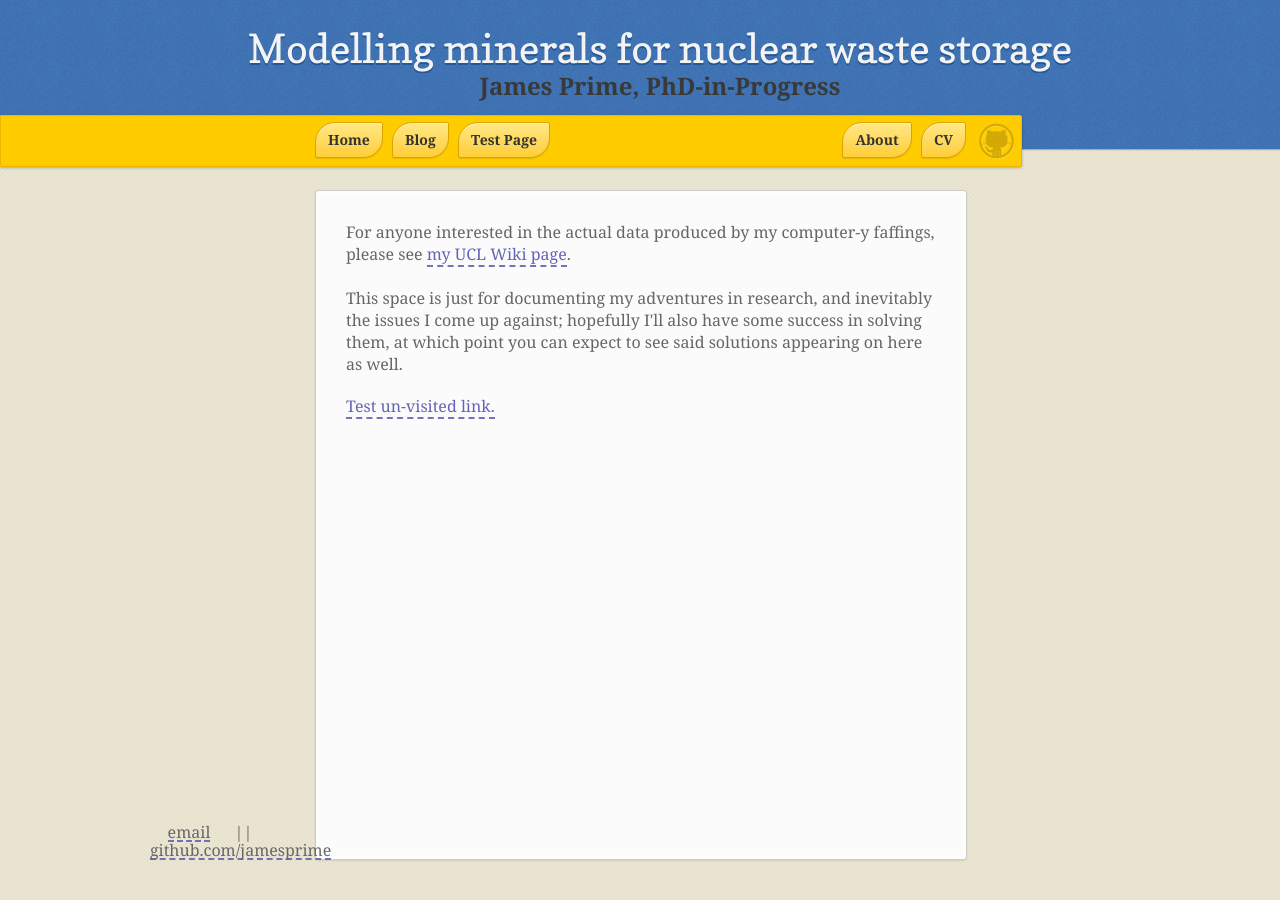
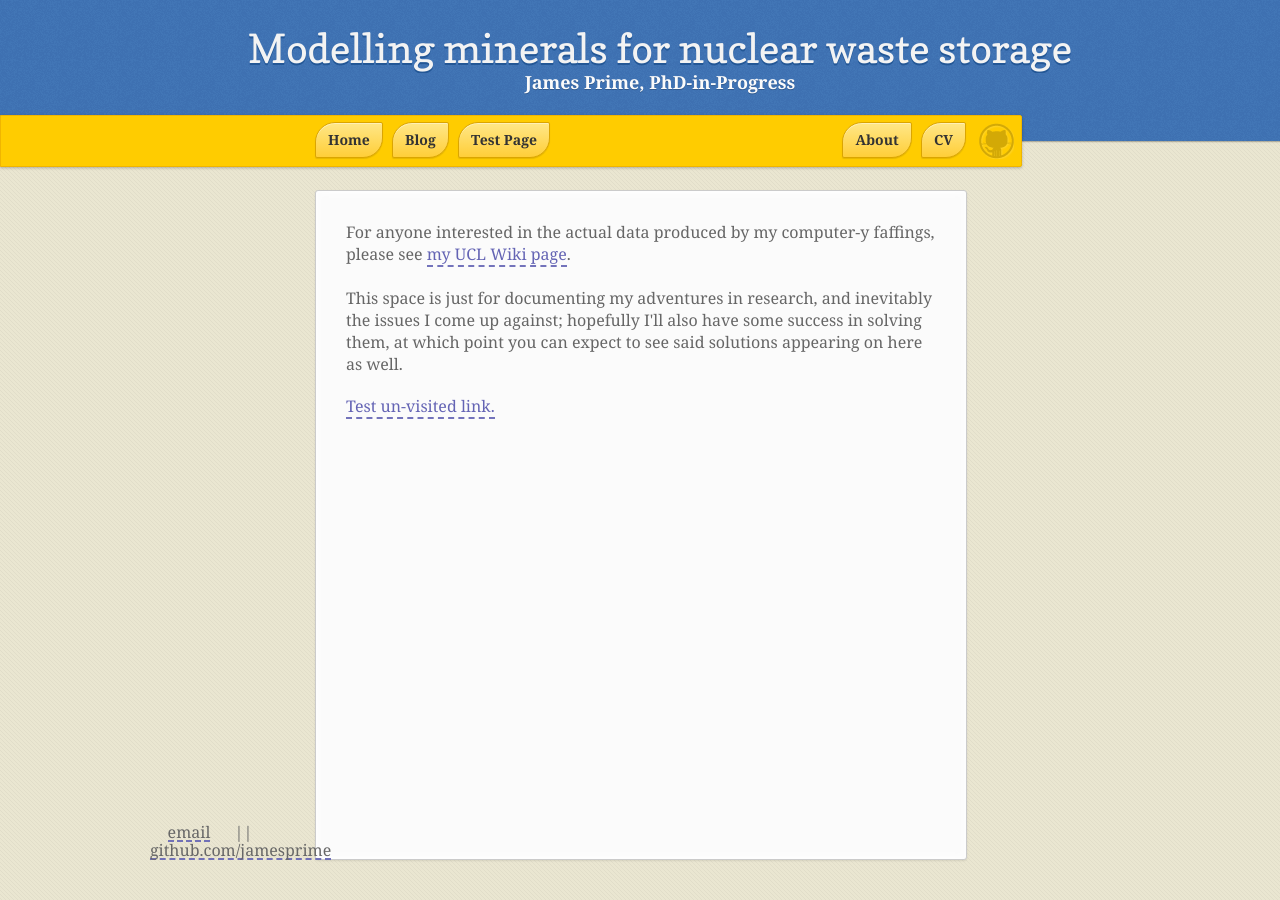
Before and after one commit to jamesprime/jamesprime.github.io, a Jekyll site: the page built from index.html, in a window 1280 px wide. Built offline with Jekyll 4.4.1, drawn with Linux system fonts in a browser that asks for light colours; nearby versions of some CDN libraries; some web fonts are replaced.

Commit message:
Updated _sass/jamesprime.scss
Changed header p settings to header h2 settings

```diff
--- a/_sass/jamesprime.scss
+++ b/_sass/jamesprime.scss
@@ -219,7 +219,7 @@
             }
         }
     }
-    p {
+    h2 {
         color: #fbfbfb; // Originally #d8d8d8; changed based on tota11y's contrast recommendations
         text-shadow: rgba(#000, .2) 0 1px 0;
         font-size: 18px;
```
